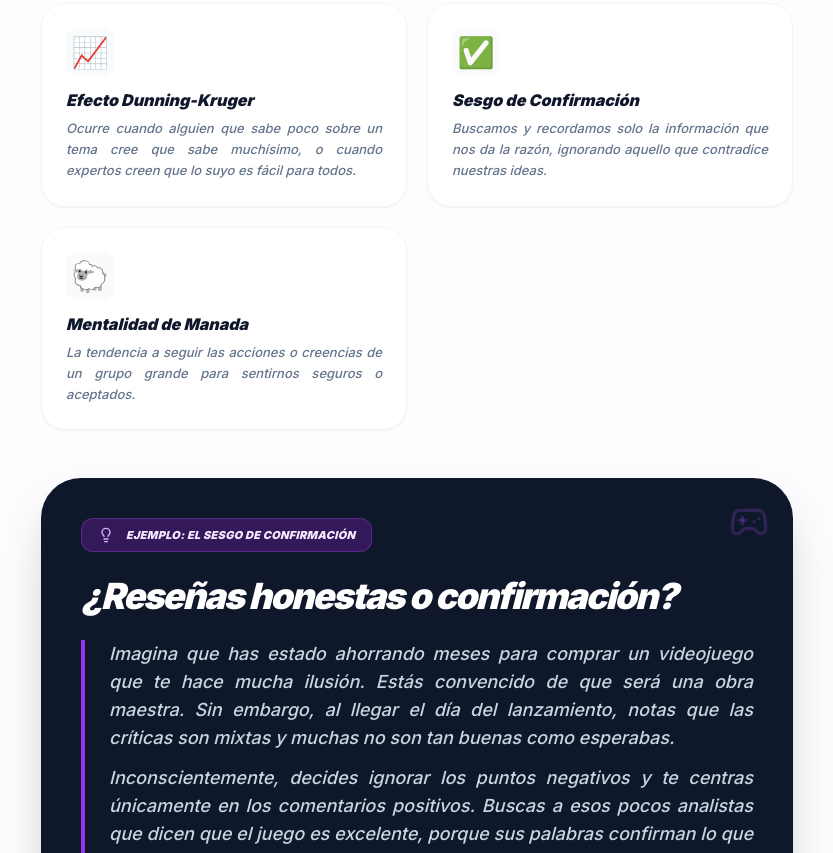
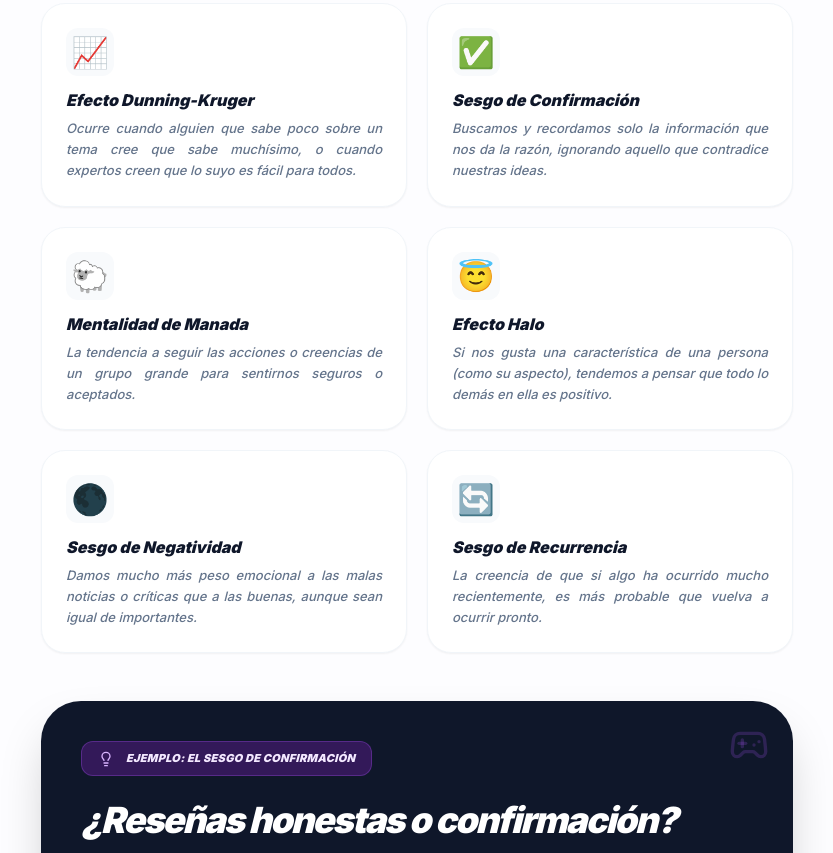
Before and after one commit to verogutflo04/CognitiveTrack, a plain HTML site: page index.html in a window 1280 px wide. Shown: the part 798-1651 px from the top of the page, without its empty margins (223-1056 px from the left). Drawn offline with nearby package versions, Linux system fonts and the light colour scheme.

Commit message:
Update index.html

```diff
--- a/index.html
+++ b/index.html
@@ -40,7 +40,7 @@
 </head>
 <body class="selection-purple">
 
-    <!-- Navegación Ajustada: Nombre completo "CognitiveTrack" -->
+    <!-- Navegación -->
     <nav class="bg-white/80 border-b border-slate-100 px-4 md:px-6 py-4 sticky top-0 z-50 backdrop-blur-md flex flex-row justify-between items-center">
         <div class="flex items-center gap-1.5 md:gap-2 cursor-pointer group flex-shrink-0" onclick="showPage('home')">
             <div class="bg-purple-600 text-white p-1 rounded-lg md:p-1.5 md:rounded-xl">
@@ -51,7 +51,6 @@
             </span>
         </div>
 
-        <!-- Tamaños dinámicos para evitar que se corte en móvil -->
         <div class="flex gap-3 sm:gap-6 md:gap-8 text-[11px] sm:text-[12px] md:text-[13px] font-black uppercase tracking-[0.05em] sm:tracking-[0.15em] text-slate-400">
             <button onclick="showPage('home')" class="hover:text-purple-600 transition-colors nav-link whitespace-nowrap" id="nav-home">Inicio</button>
             <button onclick="showPage('collection')" class="hover:text-purple-600 transition-colors nav-link whitespace-nowrap" id="nav-collection">Colección</button>
@@ -84,10 +83,10 @@
     </footer>
 
     <script>
-        // --- DATOS (SIN MODIFICAR) ---
+        // --- DATOS ---
         const DEFINICION_GENERAL = {
             title: "¿Qué es un Sesgo Cognitivo?",
-            content: "Un sesgo cognitivo es un atajo mental o una regla práctica sencilla que utilizamos para tomar decisiones. Los sesgos nos ahorran esfuerzos cognitivos, y nos llevan en muchas ocasiones a tomar decisiones correctas, pero también pueden llevarnos a errores sistemáticos (Kahneman y Tversky, 1974)."
+            content: "Un sesgo cognitivo es un atajo mental o una regla práctica sencilla que utilizamos para tomar decisiones. Los sesgos nos ahorran esfuerzos cognoscitivos, y nos llevan en muchas ocasiones a tomar decisiones correctas, pero también pueden llevarnos a errores sistemáticos (Kahneman y Tversky, 1974)."
         };
 
         const TIPOS_SESGOS = [
@@ -95,7 +94,10 @@
             { nombre: "Efecto Anclaje", desc: "Nuestra mente se queda 'atrapada' en el primer dato que recibe sobre algo, usándolo como base para todo lo demás.", emoji: "⚓" },
             { nombre: "Efecto Dunning-Kruger", desc: "Ocurre cuando alguien que sabe poco sobre un tema cree que sabe muchísimo, o cuando expertos creen que lo suyo es fácil para todos.", emoji: "📈" },
             { nombre: "Sesgo de Confirmación", desc: "Buscamos y recordamos solo la información que nos da la razón, ignorando aquello que contradice nuestras ideas.", emoji: "✅" },
-            { nombre: "Mentalidad de Manada", desc: "La tendencia a seguir las acciones o creencias de un grupo grande para sentirnos seguros o aceptados.", emoji: "🐑" }
+            { nombre: "Mentalidad de Manada", desc: "La tendencia a seguir las acciones o creencias de un grupo grande para sentirnos seguros o aceptados.", emoji: "🐑" },
+            { nombre: "Efecto Halo", desc: "Si nos gusta una característica de una persona (como su aspecto), tendemos a pensar que todo lo demás en ella es positivo.", emoji: "😇" },
+            { nombre: "Sesgo de Negatividad", desc: "Damos mucho más peso emocional a las malas noticias o críticas que a las buenas, aunque sean igual de importantes.", emoji: "🌑" },
+            { nombre: "Sesgo de Recurrencia", desc: "La creencia de que si algo ha ocurrido mucho recientemente, es más probable que vuelva a ocurrir pronto.", emoji: "🔄" }
         ];
 
         const COLECCION_DETALLADA = [
@@ -138,6 +140,30 @@
                 ejemplo: "Tras ver noticias de accidentes, percibes ese riesgo como más frecuente.",
                 porQue: "El cerebro da más peso a la información reciente o emocional.",
                 cuando: "Noticias, miedos, toma de decisiones bajo incertidumbre."
+            },
+            {
+                titulo: "Efecto Halo",
+                icono: "smile",
+                queEs: "Consiste en juzgar el carácter de una persona basándose únicamente en una característica positiva aislada.",
+                ejemplo: "Pensar que alguien es inteligente solo porque viste de forma elegante o es muy amable.",
+                porQue: "El cerebro crea una imagen simplificada y coherente de los demás para ahorrar energía.",
+                cuando: "Entrevistas de trabajo, nuevas amistades, publicidad con famosos."
+            },
+            {
+                titulo: "Sesgo de Negatividad",
+                icono: "cloud-rain",
+                queEs: "Nuestra mente reacciona con más intensidad a los estímulos negativos que a los positivos.",
+                ejemplo: "Recibes diez cumplidos y una crítica; solo te quedas pensando en la crítica todo el día.",
+                porQue: "Evolutivamente, detectar peligros era más importante para sobrevivir que notar cosas buenas.",
+                cuando: "Relaciones personales, noticias, feedback escolar o laboral."
+            },
+            {
+                titulo: "Sesgo de Recurrencia",
+                icono: "refresh-cw",
+                queEs: "Es la tendencia a creer que si algo ha ocurrido recientemente con frecuencia, volverá a suceder igual de pronto.",
+                ejemplo: "Si ha llovido tres días seguidos, estás convencido de que mañana también lloverá, aunque el pronóstico diga lo contrario.",
+                porQue: "El cerebro proyecta patrones recientes hacia el futuro para intentar predecir el entorno.",
+                cuando: "Clima, juegos de azar, rachas deportivas, inversión."
             }
         ];
 
@@ -148,6 +174,7 @@
             contentPart2: "Inconscientemente, decides ignorar los puntos negativos y te centras únicamente en los comentarios positivos. Buscas a esos pocos analistas que dicen que el juego es excelente, porque sus palabras confirman lo que tú ya habías decidido creer: que el juego es bueno. Esto es un ejemplo claro de cómo filtramos la realidad para que encaje con nuestras expectativas previas."
         };
 
+        // --- DESAFÍO 1: ¿QUÉ TAN SESGADA SON TUS RESPUESTAS? ---
         const TEST_SESGOS = [
             { id: 1, question: "Ves un portátil anunciado primero por 1.200€ y luego lo encuentras por 950€. ¿Qué impresión te causa?", options: [{ id: "1a", text: "Parece una buena oportunidad teniendo en cuenta el precio inicial", bias: true }, { id: "1b", text: "Necesitaría comparar con otros modelos similares antes de valorarlo", bias: false }] },
             { id: 2, question: "Tras leer varios artículos que apoyan tu postura sobre un tema social, concluyes que:", options: [{ id: "2a", text: "La mayoría de expertos parecen estar de acuerdo con mi opinión", bias: true }, { id: "2b", text: "Puede que esté consumiendo información alineada con mis creencias", bias: false }] },
@@ -158,20 +185,25 @@
             { id: 7, question: "Un profesor al que respetas mucho defiende una teoría concreta. Tú:", options: [{ id: "7a", text: "Le das bastante credibilidad por su trayectoria", bias: true }, { id: "7b", text: "Valoras la teoría independientemente de quién la exponga", bias: false }] },
             { id: 8, question: "Llevas años usando un mismo método de estudio porque te ha funcionado.", options: [{ id: "8a", text: "Lo mantienes sin probar alternativas", bias: true }, { id: "8b", text: "Consideras que podría haber métodos más eficaces", bias: false }] },
             { id: 9, question: "Ves que una aplicación es muy popular entre personas de tu entorno.", options: [{ id: "9a", text: "Sueles asumir que es una buena opción", bias: true }, { id: "9b", text: "Prefieres analizar si se ajusta a tus necesidades", bias: false }] },
-            { id: 10, question: "Tras obtener buenos resultados repetidos en una tarea, concluyes que:", options: [{ id: "10a", text: "Tienes una habilidad clara para ello", bias: true }, { id: "10b", text: "Puede debe ser en parte a circunstancias favorables", bias: false }] }
+            { id: 10, question: "Tras obtener buenos resultados repetidos en una tarea, concluyes que:", options: [{ id: "10a", text: "Tienes una habilidad clara para ello", bias: true }, { id: "10b", text: "Puede debe ser en parte a circunstancias favorables", bias: false }] },
+            { id: 11, question: "Si tu equipo favorito ha ganado los últimos 5 partidos seguidos, ¿qué piensas del sexto?", options: [{ id: "11a", text: "Es casi seguro que volverán a ganar, están en racha", bias: true }, { id: "11b", text: "Cada partido es independiente y los resultados previos no garantizan el futuro", bias: false }] },
+            { id: 12, question: "Después de un día con 5 noticias buenas y 1 noticia preocupante, ¿en qué sueles pensar al acostarte?", options: [{ id: "12a", text: "En la noticia preocupante y sus posibles consecuencias", bias: true }, { id: "12b", text: "Intento valorar el balance positivo del día en general", bias: false }] }
         ];
 
+        // --- DESAFÍO 2: ¿SERÍAS CAPAZ DE IDENTIFICAR EL SESGO? ---
         const IDENTIFICACION_SESGOS = [
-            { id: "v2_1", question: "Un analista financiero estima que una empresa vale 50€. Aunque nuevos datos sugieren otra cifra, sigues evaluándola en torno a ese valor.", options: [{ id: "opt1", text: "Anclaje", correct: true }, { id: "opt2", text: "Confirmación", correct: false }, { id: "opt3", text: "Dunning-Kruger", correct: false }, { id: "opt4", text: "Manada", correct: false }, { id: "opt5", text: "Disponibilidad", correct: false }] },
-            { id: "v2_2", question: "Tras leer varios estudios contradictorios sobre nutrición, tiendes a confiar más en los que coinciden con tu dieta actual.", options: [{ id: "opt1", text: "Anclaje", correct: false }, { id: "opt2", text: "Confirmación", correct: true }, { id: "opt3", text: "Dunning-Kruger", correct: false }, { id: "opt4", text: "Manada", correct: false }, { id: "opt5", text: "Disponibilidad", correct: false }] },
-            { id: "v2_3", question: "Una persona con conocimientos básicos sobre psicología cree poder diagnosticar a otros con facilidad.", options: [{ id: "opt1", text: "Anclaje", correct: false }, { id: "opt2", text: "Confirmación", correct: false }, { id: "opt3", text: "Dunning-Kruger", correct: true }, { id: "opt4", text: "Manada", correct: false }, { id: "opt5", text: "Disponibilidad", correct: false }] },
-            { id: "v2_4", question: "Un inversor compra acciones principalmente porque están siendo muy comentadas en redes sociales.", options: [{ id: "opt1", text: "Anclaje", correct: false }, { id: "opt2", text: "Confirmación", correct: false }, { id: "opt3", text: "Dunning-Kruger", correct: false }, { id: "opt4", text: "Manada", correct: true }, { id: "opt5", text: "Disponibilidad", correct: false }] },
-            { id: "v2_5", question: "Después de ver varios casos mediáticos de fraude, sobreestimas la probabilidad de ser estafado.", options: [{ id: "opt1", text: "Anclaje", correct: false }, { id: "opt2", text: "Confirmación", correct: false }, { id: "opt3", text: "Dunning-Kruger", correct: false }, { id: "opt4", text: "Manada", correct: false }, { id: "opt5", text: "Disponibilidad", correct: true }] },
-            { id: "v2_6", question: "Un estudiante cree que su bajo rendimiento se debe únicamente a que el examen era injusto, ignorando otras explicaciones.", options: [{ id: "opt1", text: "Anclaje", correct: false }, { id: "opt2", text: "Confirmación", correct: true }, { id: "opt3", text: "Dunning-Kruger", correct: false }, { id: "opt4", text: "Manada", correct: false }, { id: "opt5", text: "Disponibilidad", correct: false }] },
-            { id: "v2_7", question: "Das más peso a una opinión porque fue la primera que escuchaste.", options: [{ id: "opt1", text: "Anclaje", correct: true }, { id: "opt2", text: "Confirmación", correct: false }, { id: "opt3", text: "Dunning-Kruger", correct: false }, { id: "opt4", text: "Manada", correct: false }, { id: "opt5", text: "Disponibilidad", correct: false }] },
-            { id: "v2_8", question: "Un conductor considera que conduce mejor que la mayoría, pese a no tener datos objetivos que lo respalden.", options: [{ id: "opt1", text: "Anclaje", correct: false }, { id: "opt2", text: "Confirmación", correct: false }, { id: "opt3", text: "Dunning-Kruger", correct: true }, { id: "opt4", text: "Manada", correct: false }, { id: "opt5", text: "Disponibilidad", correct: false }] },
-            { id: "v2_9", question: "Decides no viajar en avión tras recordar con facilidad accidentes aéreos, aunque estadísticamente sea seguro.", options: [{ id: "opt1", text: "Anclaje", correct: false }, { id: "opt2", text: "Confirmación", correct: false }, { id: "opt3", text: "Dunning-Kruger", correct: false }, { id: "opt4", text: "Manada", correct: false }, { id: "opt5", text: "Disponibilidad", correct: true }] },
-            { id: "v2_10", question: "Una persona cambia su opinión sobre un producto al saber que es el más vendido del mercado.", options: [{ id: "opt1", text: "Anclaje", correct: false }, { id: "opt2", text: "Confirmación", correct: false }, { id: "opt3", text: "Dunning-Kruger", correct: false }, { id: "opt4", text: "Manada", correct: true }, { id: "opt5", text: "Disponibilidad", correct: false }] }
+            { id: "v2_1", question: "Ves un coche por 20.000€ y luego te ofrecen uno similar por 16.000€. Te parece una ganga inmediata.", options: [{ id: "opt1", text: "Anclaje", correct: true }, { id: "opt2", text: "Recurrencia", correct: false }, { id: "opt3", text: "Dunning-Kruger", correct: false }, { id: "opt4", text: "Manada", correct: false }] },
+            { id: "v2_2", question: "Solo lees periódicos que critican al gobierno porque siempre has pensado que lo hacen mal.", options: [{ id: "opt1", text: "Efecto Halo", correct: false }, { id: "opt2", text: "Confirmación", correct: true }, { id: "opt3", text: "Negatividad", correct: false }, { id: "opt4", text: "Disponibilidad", correct: false }] },
+            { id: "v2_3", question: "Alguien que acaba de ver un tutorial de 10 minutos de guitarra cree que ya puede dar consejos a profesionales.", options: [{ id: "opt1", text: "Anclaje", correct: false }, { id: "opt2", text: "Confirmación", correct: false }, { id: "opt3", text: "Dunning-Kruger", correct: true }, { id: "opt4", text: "Manada", correct: false }] },
+            { id: "v2_4", question: "Ves que un restaurante tiene mucha cola y decides esperar también, porque piensas 'si hay cola, será por algo'.", options: [{ id: "opt1", text: "Anclaje", correct: false }, { id: "opt2", text: "Confirmación", correct: false }, { id: "opt3", text: "Negatividad", correct: false }, { id: "opt4", text: "Efecto Manada", correct: true }] },
+            { id: "v2_5", question: "Como ayer y hoy ha salido el Sol, estás convencido de que mañana será un día soleado sin mirar el mapa del tiempo.", options: [{ id: "opt1", text: "Halo", correct: false }, { id: "opt2", text: "Recurrencia", correct: true }, { id: "opt3", text: "Dunning-Kruger", correct: false }, { id: "opt4", text: "Disponibilidad", correct: false }] },
+            { id: "v2_6", question: "Como un actor es muy guapo y simpático, asumes automáticamente que también debe ser una persona muy honesta y generosa.", options: [{ id: "opt1", text: "Efecto Halo", correct: true }, { id: "opt2", text: "Confirmación", correct: false }, { id: "opt3", text: "Negatividad", correct: false }, { id: "opt4", text: "Manada", correct: false }] },
+            { id: "v2_7", question: "Tienes pánico a nadar en el mar porque viste una película de tiburones anoche, aunque el riesgo real sea mínimo.", options: [{ id: "opt1", text: "Anclaje", correct: false }, { id: "opt2", text: "Confirmación", correct: false }, { id: "opt3", text: "Disponibilidad", correct: true }, { id: "opt4", text: "Recurrencia", correct: false }] },
+            { id: "v2_8", question: "De un examen de 10 preguntas, aciertas 9, pero pasas toda la tarde enfadado por la única que fallaste.", options: [{ id: "opt1", text: "Halo", correct: false }, { id: "opt2", text: "Sesgo de Negatividad", correct: true }, { id: "opt3", text: "Dunning-Kruger", correct: false }, { id: "opt4", text: "Manada", correct: false }] },
+            { id: "v2_9", question: "En una tienda, el primer abrigo que pruebas cuesta 900 €. Después te muestran otro por 350 €, que terminas considerando una buena oferta, a pesar de que supera el presupuesto que habías pensado gastar.", options: [{ id: "opt1", text: "Anclaje", correct: true }, { id: "opt2", text: "Confirmación", correct: false }, { id: "opt3", text: "Dunning-Kruger", correct: false }, { id: "opt4", text: "Manada", correct: false }] },
+            { id: "v2_10", question: "Crees que una aplicación es mejor que otra solo porque ves que todos tus compañeros la han descargado.", options: [{ id: "opt1", text: "Recurrencia", correct: false }, { id: "opt2", text: "Confirmación", correct: false }, { id: "opt3", text: "Dunning-Kruger", correct: false }, { id: "opt4", text: "Efecto Manada", correct: true }] },
+            { id: "v2_11", question: "Llevas ganando tres manos seguidas a las cartas y crees que la cuarta 'toca ganar' por inercia.", options: [{ id: "opt1", text: "Disponibilidad", correct: false }, { id: "opt2", text: "Recurrencia", correct: true }, { id: "opt3", text: "Negatividad", correct: false }, { id: "opt4", text: "Halo", correct: false }] },
+            { id: "v2_12", question: "Buscas en Google 'por qué es malo el chocolate' en lugar de 'efectos del chocolate' porque ya crees que es perjudicial.", options: [{ id: "opt1", text: "Confirmación", correct: true }, { id: "opt2", text: "Anclaje", correct: false }, { id: "opt3", text: "Dunning-Kruger", correct: false }, { id: "opt4", text: "Disponibilidad", correct: false }] }
         ];
 
         // --- ESTADO ---
@@ -291,7 +323,7 @@
                                     <h3 class="text-2xl font-black italic">${bias.titulo}</h3>
                                 </div>
                                 <div class="bg-white/20 p-3 rounded-2xl backdrop-blur-sm">
-                                    <i data-lucide="${bias.icono}" class="w-6 h-6 text-white"></i>
+                                    <i data-lucide="${bias.icono || 'brain'}" class="w-6 h-6 text-white"></i>
                                 </div>
                             </div>
 
@@ -361,7 +393,7 @@
                                 <i data-lucide="target" class="w-6 h-6"></i>
                             </div>
                             <h3 class="text-xl font-black text-slate-800 mb-1.5 italic">¿Qué tan sesgadas son tus respuestas?</h3>
-                            <p class="text-slate-500 text-sm italic font-medium mb-5">Situaciones reales para medir si decides con lógica o atajos.</p>
+                            <p class="text-slate-500 text-sm italic font-medium mb-5">Nuevas situaciones reales para medir si decides con lógica o atajos.</p>
                             <div class="flex items-center gap-2 text-purple-600 font-black uppercase text-[10px] tracking-widest bg-purple-50 group-hover:bg-purple-600 group-hover:text-white px-3 py-1.5 rounded-full w-fit transition-all">
                                 COMENZAR DESAFÍO 1 <i data-lucide="chevron-right" class="w-3 h-3"></i>
                             </div>
@@ -372,7 +404,7 @@
                                 <i data-lucide="search" class="w-6 h-6"></i>
                             </div>
                             <h3 class="text-xl font-black text-slate-800 mb-1.5 italic">¿Serías capaz de identificar el sesgo?</h3>
-                            <p class="text-slate-500 text-sm italic font-medium mb-5">Analiza historias y detecta qué sesgo cognitivo se está cometiendo.</p>
+                            <p class="text-slate-500 text-sm italic font-medium mb-5">Desafío renovado: Detecta qué sesgo se comete en estas nuevas historias.</p>
                             <div class="flex items-center gap-2 text-purple-600 font-black uppercase text-[10px] tracking-widest bg-purple-50 group-hover:bg-purple-600 group-hover:text-white px-3 py-1.5 rounded-full w-fit transition-all">
                                 COMENZAR DESAFÍO 2 <i data-lucide="chevron-right" class="w-3 h-3"></i>
                             </div>
@@ -402,7 +434,9 @@
                     </div>
 
                     <div class="bg-white p-8 md:p-12 rounded-[2rem] shadow-sm border border-slate-100">
-                        <p class="text-lg font-black text-slate-800 mb-8 italic leading-tight">"${q.question}"</p>
+                        <!-- Texto de la pregunta justificado -->
+                        <p class="text-lg font-black text-slate-800 mb-8 italic leading-tight text-justify">"${q.question}"</p>
+
                         <div class="grid gap-3">
                             ${q.options.map((opt, idx) => {
                                 let style = "border-slate-50 bg-slate-50/50 text-slate-600 hover:border-purple-600 hover:bg-purple-50/30";
@@ -451,15 +485,19 @@
         function renderResults() {
             const questions = currentMode === 'eval' ? TEST_SESGOS : IDENTIFICACION_SESGOS;
             let level = "", color = "";
+            const total = questions.length;
+            const ratio = quizState.score / total;
+
             if (currentMode === 'eval') {
-                if (quizState.score <= 3) { level = "Bajo nivel de sesgo cognitivo"; color = "text-green-600 bg-green-50"; }
-                else if (quizState.score <= 6) { level = "Nivel medio de sesgo cognitivo"; color = "text-orange-600 bg-orange-50"; }
+                if (ratio <= 0.33) { level = "Bajo nivel de sesgo cognitivo"; color = "text-green-600 bg-green-50"; }
+                else if (ratio <= 0.66) { level = "Nivel medio de sesgo cognitivo"; color = "text-orange-600 bg-orange-50"; }
                 else { level = "Alto nivel de sesgo cognitivo"; color = "text-red-600 bg-red-50"; }
             } else {
-                if (quizState.score <= 4) { level = "Comprensión básica"; color = "text-red-600 bg-red-50"; }
-                else if (quizState.score <= 7) { level = "Comprensión intermedia"; color = "text-orange-600 bg-orange-50"; }
+                if (ratio <= 0.4) { level = "Comprensión básica"; color = "text-red-600 bg-red-50"; }
+                else if (ratio <= 0.7) { level = "Comprensión intermedia"; color = "text-orange-600 bg-orange-50"; }
                 else { level = "Comprensión avanzada"; color = "text-green-600 bg-green-50"; }
             }
+
             const content = document.getElementById('app-content');
             content.innerHTML = `
                 <div class="max-w-md mx-auto py-12 px-6 animate-in text-center">
@@ -469,7 +507,7 @@
                         </div>
                         <h2 class="text-2xl font-black text-slate-900 italic">Resultado Final</h2>
                         <div class="text-6xl font-black text-slate-900 tabular-nums">
-                            ${quizState.score}<span class="text-slate-200 text-2xl">/</span><span class="text-slate-200 text-2xl">${questions.length}</span>
+                            ${quizState.score}<span class="text-slate-200 text-2xl">/</span><span class="text-slate-200 text-2xl">${total}</span>
                         </div>
                         <div class="p-5 rounded-xl font-black italic text-base ${color} border-2 border-current/10">${level}</div>
                         <button onclick="resetQuiz()" class="w-full bg-slate-900 text-white p-5 rounded-xl font-black text-base flex items-center justify-center gap-3 hover:bg-black transition-all">
@@ -529,5 +567,4 @@
         window.onload = () => render();
     </script>
 </body>
-
 </html>
```
